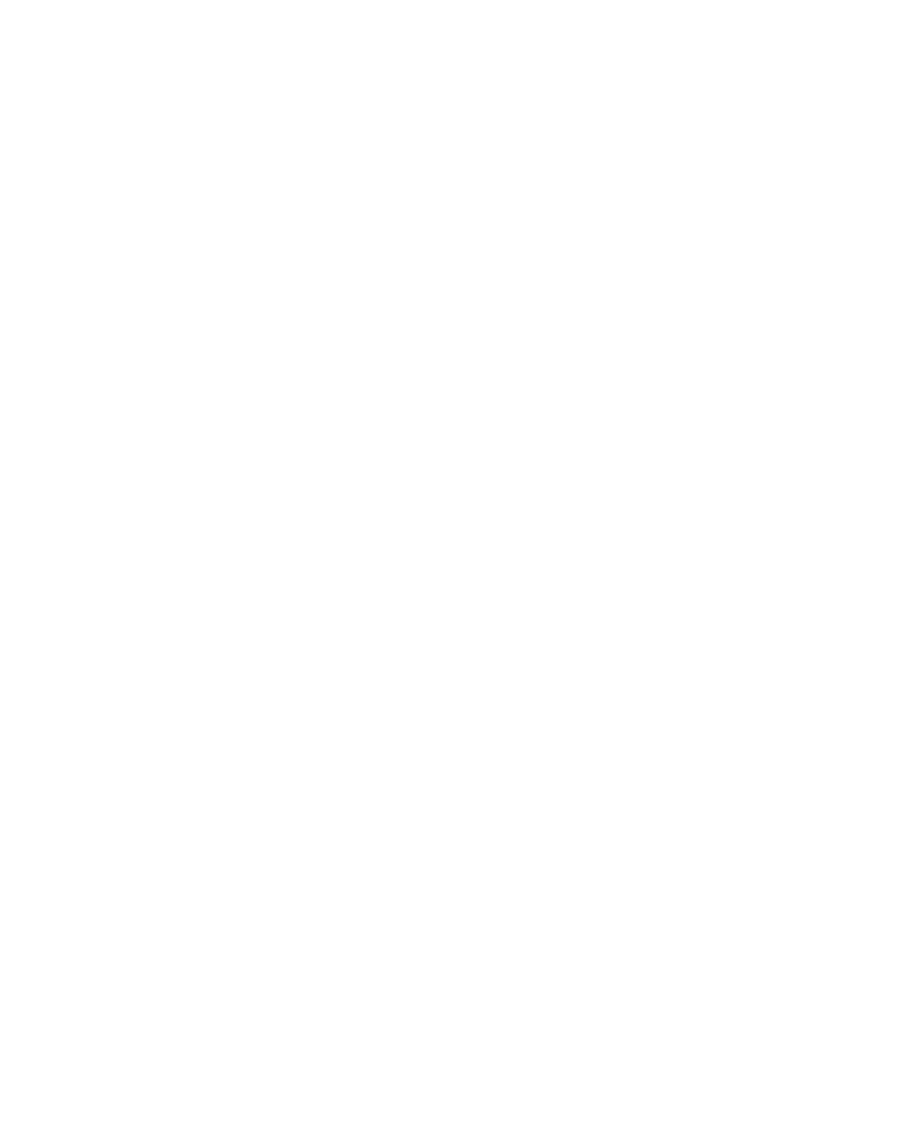
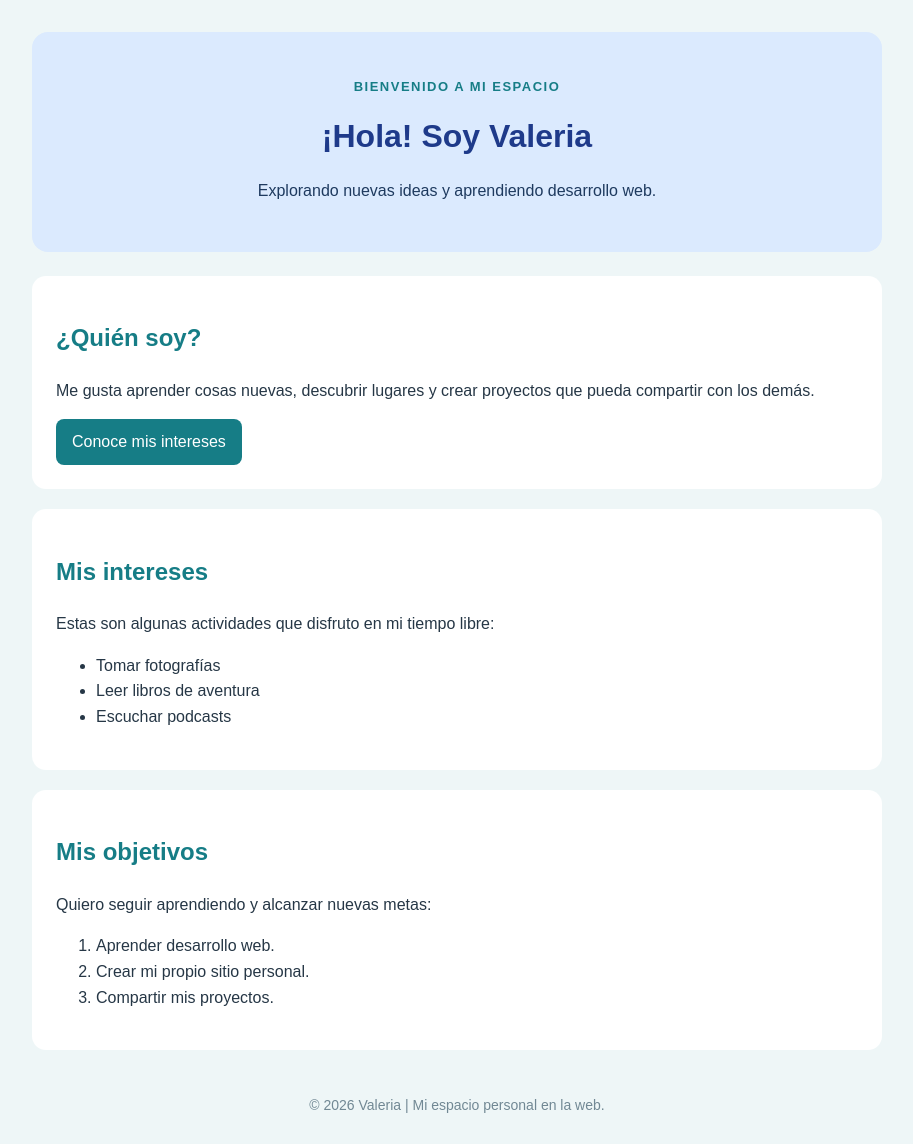
Before and after one commit to 1ASI0730-2620-16129-G2-NutriStartup/webdev-course-nutri-startup, a plain HTML site: page starter-files/leccion-06/index.html in a window 1280 px wide. Shown: the whole page, without its empty margins (183-1096 px from the left). Before the commit the page ends 800 px from the top, so only its background shows below. Drawn offline with Linux system fonts and the light colour scheme.

Commit message:
feat: add personal profile content and styles in index.html and styles.css

```diff
--- a/starter-files/leccion-06/index.html
+++ b/starter-files/leccion-06/index.html
@@ -1,10 +1,58 @@
 <!DOCTYPE html>
-<html lang="en">
+<html lang="es">
 <head>
     <meta charset="UTF-8">
-    <title>Title</title>
+    <meta name="viewport" content="width=device-width, initial-scale=1.0">
+    <title>Mi perfil personal</title>
+    <link rel="stylesheet" href="styles.css">
 </head>
 <body>
+    <div class="page">
+        <!-- Paso 1: Revisa que el encabezado tenga un título principal y una breve presentación. -->
+        <header class="site-header">
+            <p class="subtitle">BIENVENIDO A MI ESPACIO</p>
+            <h1>¡Hola! Soy Valeria</h1>
+            <p>Explorando nuevas ideas y aprendiendo desarrollo web.</p>
+        </header>
 
+        <main>
+            <!-- Paso 2: Comprueba que esta sección tenga un título, una descripción y un enlace. -->
+            <section class="profile-card">
+                <h2>¿Quién soy?</h2>
+                <p>
+                    Me gusta aprender cosas nuevas, descubrir lugares y crear
+                    proyectos que pueda compartir con los demás.
+                </p>
+                <!-- Paso 3: Verifica que href coincida con el id de la sección de hobbies. -->
+                <a class="profile-link" href="#hobbies">Conoce mis intereses</a>
+            </section>
+
+            <section class="content-section" id="hobbies">
+                <h2>Mis intereses</h2>
+                <p>Estas son algunas actividades que disfruto en mi tiempo libre:</p>
+                <ul>
+                    <li>Tomar fotografías</li>
+                    <li>Leer libros de aventura</li>
+                    <li>Escuchar podcasts</li>
+                </ul>
+            </section>
+
+            <!-- Paso 4: Revisa que los elementos de esta lista estén dentro de etiquetas li. -->
+            <section class="content-section">
+                <h2>Mis objetivos</h2>
+                <p>Quiero seguir aprendiendo y alcanzar nuevas metas:</p>
+                <ol>
+                    <li>Aprender desarrollo web.</li>
+                    <li>Crear mi propio sitio personal.</li>
+                    <li>Compartir mis proyectos.</li>
+                </ol>
+            </section>
+        </main>
+
+        <!-- Paso 5: Comprueba que el pie de página esté dentro de .page y después de main. -->
+        <footer class="site-footer">
+            <p>© 2026 Valeria | Mi espacio personal en la web.</p>
+        </footer>
+    </div>
 </body>
 </html>
--- /dev/null
+++ b/starter-files/leccion-06/styles.css
@@ -0,0 +1,92 @@
+/* Lección 6: Revisa la organización y consistencia de las reglas CSS. */
+
+/* Paso 1: Comprueba los estilos generales de la página. */
+body {
+    margin: 0;
+    font-family: Arial, sans-serif;
+    background-color: #eef6f7;
+    color: #263746;
+    line-height: 1.6;
+}
+
+/* Paso 2: Verifica que el contenedor tenga un ancho máximo y esté centrado. */
+.page {
+    width: 90%;
+    max-width: 850px;
+    margin: 0 auto;
+    padding: 32px 0;
+}
+
+/* Paso 3: Comprueba que el selector coincida con class="site-header" en HTML. */
+.site-header {
+    background-color: #dbeafe;
+    color: #1e3a5f;
+    text-align: center;
+    padding: 32px 20px;
+    border-radius: 16px;
+    margin-bottom: 24px;
+}
+
+.site-header h1 {
+    color: #1e3a8a;
+    margin: 10px 0;
+}
+
+.subtitle {
+    color: #167d86;
+    font-size: 13px;
+    font-weight: bold;
+    letter-spacing: 1.5px;
+}
+
+/* Paso 4: Revisa que ambas clases existan en el documento HTML. */
+.profile-card,
+.content-section {
+    background-color: #ffffff;
+    padding: 24px;
+    border-radius: 14px;
+    margin-bottom: 20px;
+}
+
+h2 {
+    color: #167d86;
+}
+
+/* Paso 5: Comprueba que .profile-link coincida con la clase del enlace en HTML. */
+.profile-link {
+    display: inline-block;
+    background-color: #167d86;
+    color: #ffffff;
+    text-decoration: none;
+    padding: 10px 16px;
+    border-radius: 8px;
+}
+
+.profile-link:hover {
+    background-color: #105a64;
+}
+
+/* Paso 6: Revisa la presentación del pie de página. */
+.site-footer {
+    text-align: center;
+    color: #718894;
+    font-size: 14px;
+    padding: 10px;
+}
+
+/* Paso 7: Comprueba que el contenido siga siendo legible en pantallas pequeñas. */
+@media (max-width: 600px) {
+    .page {
+        width: 92%;
+    }
+
+    .site-header,
+    .profile-card,
+    .content-section {
+        padding: 20px;
+    }
+
+    .site-header h1 {
+        font-size: 26px;
+    }
+}
```
